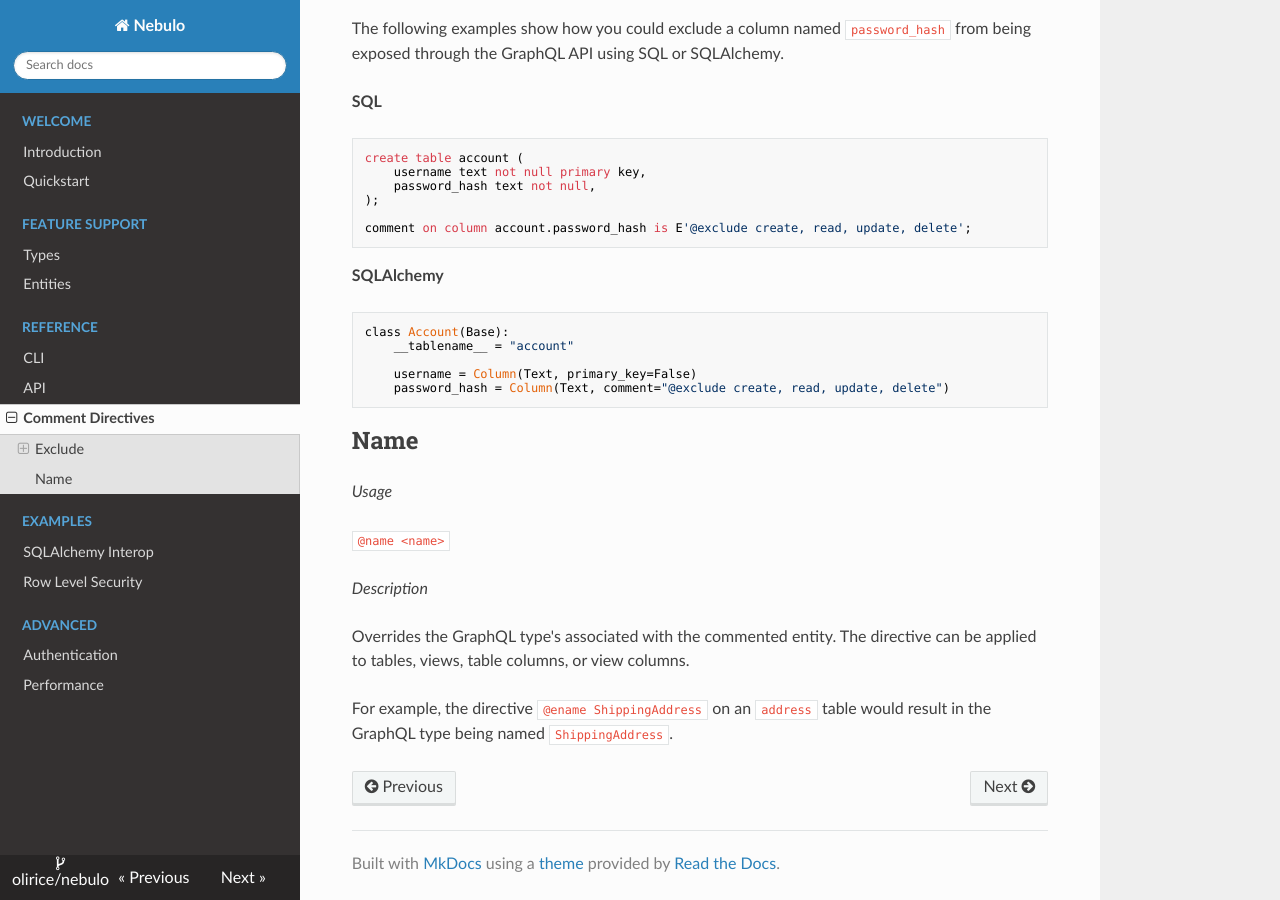
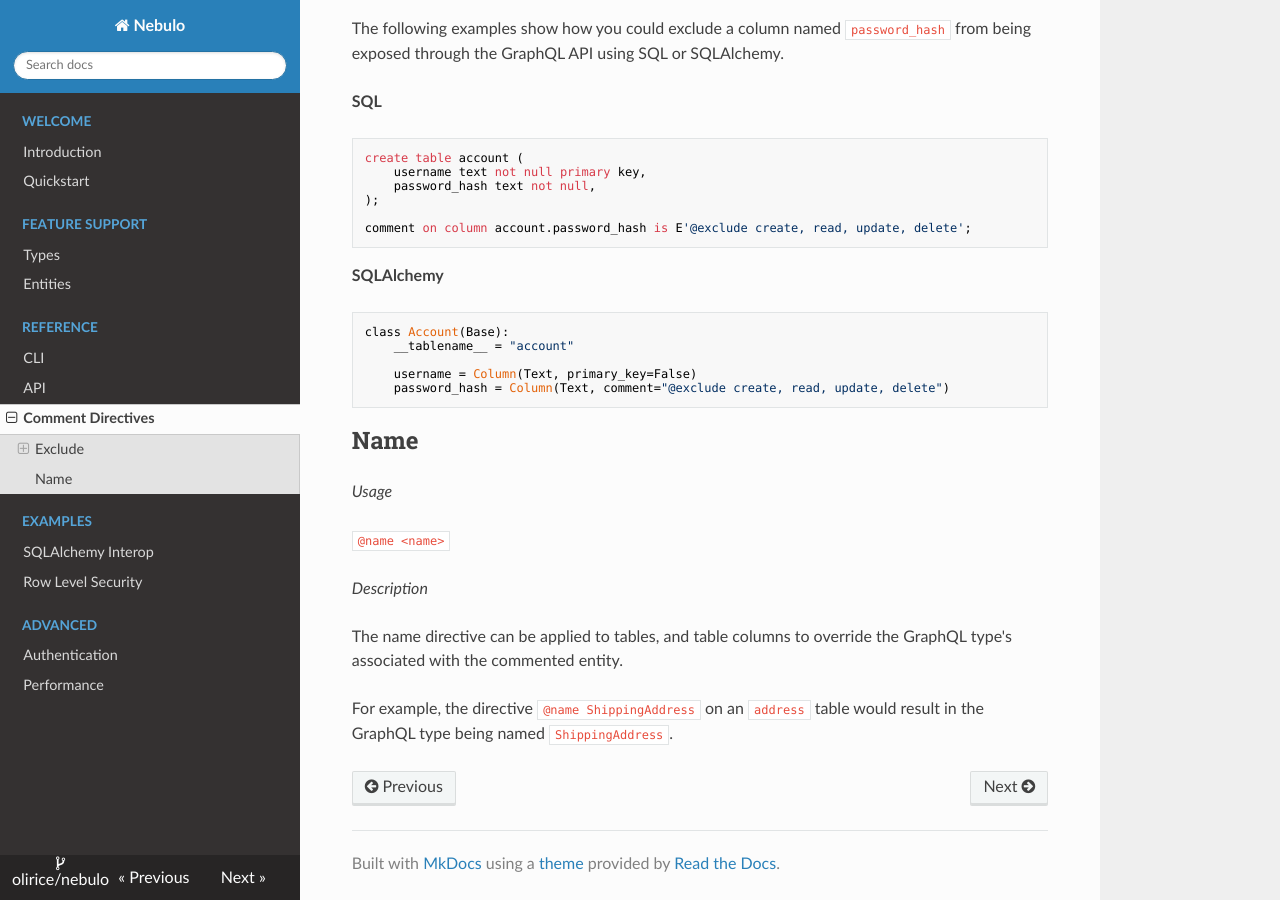
Before and after one commit to olirice/nebulo, an MkDocs documentation site: the page built from docs/comment_directives.md, in a window 1280 px wide and 900 px high, scrolled down 1114 px. Built offline with MkDocs 1.6.1, drawn with Linux system fonts in a browser that asks for light colours; nearby versions of some CDN libraries.

```diff
--- a/docs/comment_directives.md
+++ b/docs/comment_directives.md
@@ -73,6 +73,7 @@
 
 *Description*
 
-Overrides the GraphQL type's associated with the commented entity. The directive can be applied to tables, views, table columns, or view columns.
 
-For example, the directive `@ename ShippingAddress` on an `address` table would result in the GraphQL type being named `ShippingAddress`.
+The name directive can be applied to tables, and table columns to override the GraphQL type's associated with the commented entity.
+
+For example, the directive `@name ShippingAddress` on an `address` table would result in the GraphQL type being named `ShippingAddress`.
```
Also changed, not shown: 1 other file.
